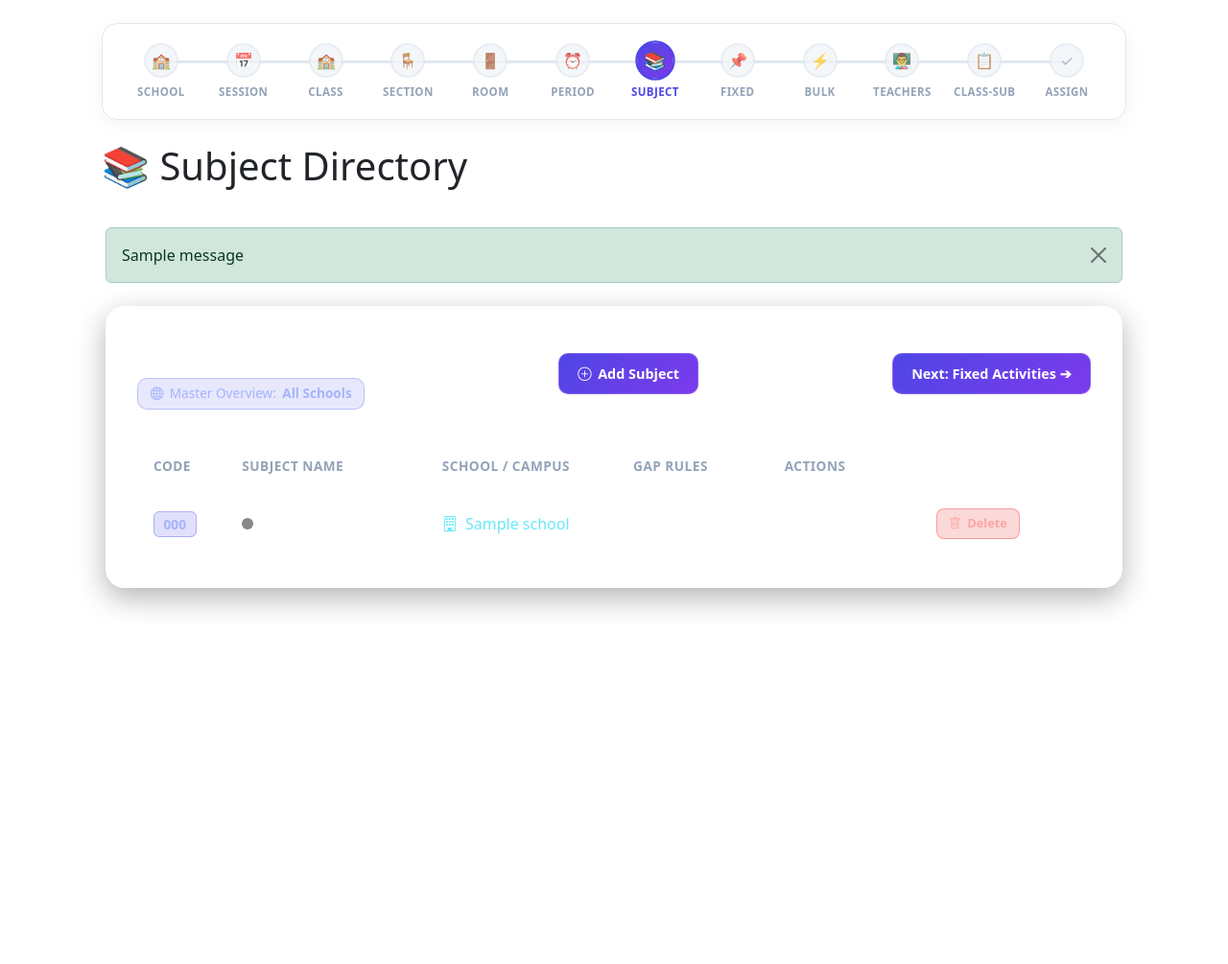
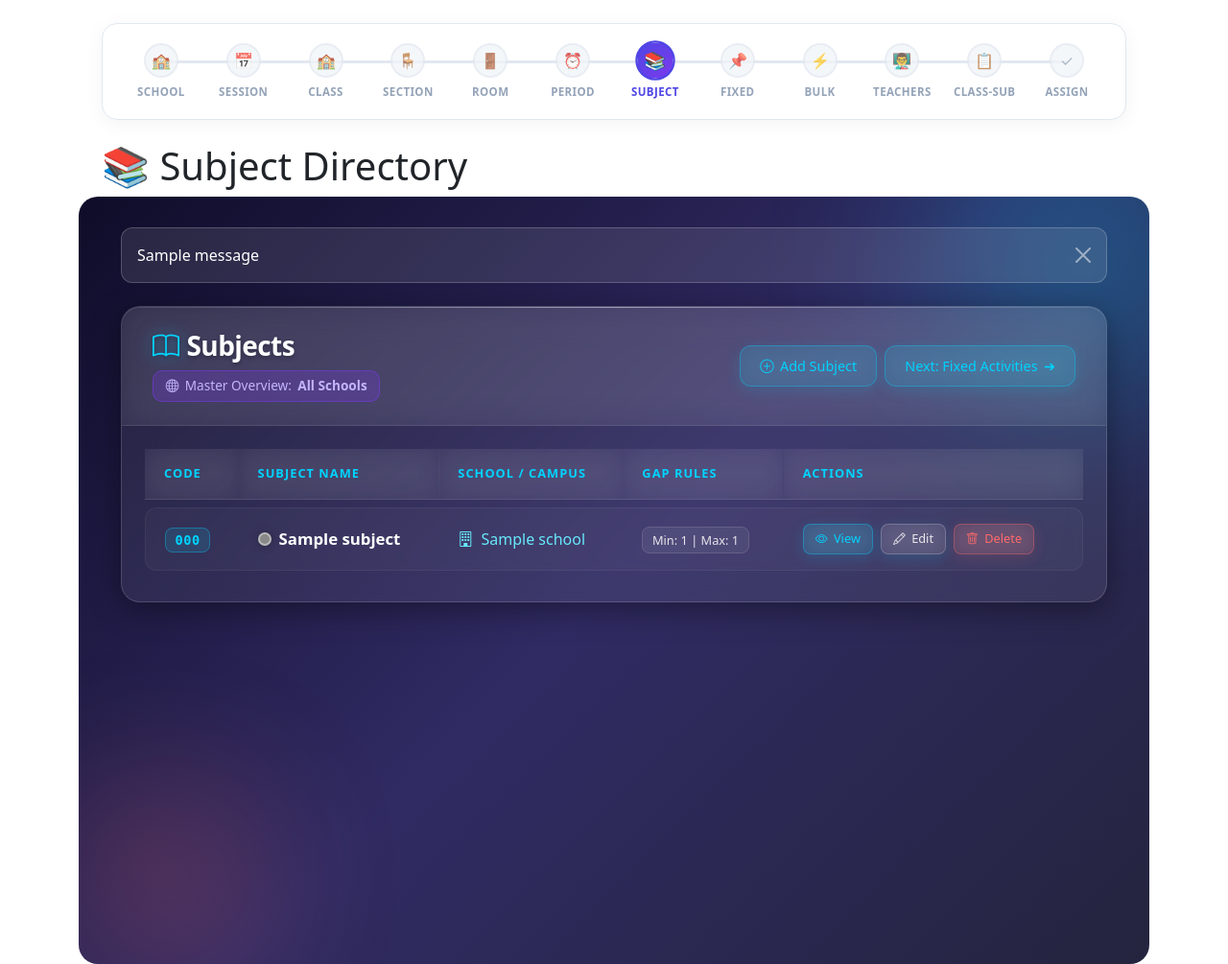
Before and after one commit to kmbbsr-gif/timetable_project, a Django app: page /subjects/ in a window 1280 px wide; the page is wider, and only the part inside the window is pictured. Shown: the part 104-1109 px from the top of that part at 96% size. Before the commit the page ends 741 px from the top of that part, so only its background shows below. Run offline with Django 5.2, Linux system fonts and the light colour scheme; a user stored in the database is signed in; tables that the repository leaves empty hold one stand-in row (values such as "Sample post"); one stand-in notice (Sample message) is shown; parts of the project's set-up code (start-up, migrations or seed data) failed here and were passed over; some libraries are stand-ins or nearby versions.

Commit message:
Update subject list template navigation and layout

```diff
--- a/templates/subjects/subject_list.html
+++ b/templates/subjects/subject_list.html
@@ -1,154 +1,308 @@
 {% extends 'base.html' %}
 
-{% block title %}Subjects - Timetable Studio{% endblock %}
+{% block title %}Subjects - Keshab Sir's School Studio{% endblock %}
 
-{% block extra_css %}
+{% block content %}
 <style>
+    /* ─── Animated Gradient Background ─── */
     .glass-page-wrapper {
-        padding: 2rem 1rem;
-        min-height: calc(100vh - 70px);
+        min-height: 100vh;
+        background: linear-gradient(135deg, #0f0c29 0%, #302b63 50%, #24243e 100%);
+        padding: 2rem;
+        position: relative;
+        overflow: hidden;
+        border-radius: 20px;
     }
-    .max-width-lg {
-        max-width: 1200px;
-        margin: 0 auto;
+
+    /* Floating ambient orbs for depth */
+    .glass-page-wrapper::before,
+    .glass-page-wrapper::after {
+        content: '';
+        position: absolute;
+        border-radius: 50%;
+        filter: blur(80px);
+        opacity: 0.4;
+        z-index: 0;
+        pointer-events: none;
+        animation: float 20s ease-in-out infinite;
     }
+
+    .glass-page-wrapper::before {
+        width: 400px;
+        height: 400px;
+        background: radial-gradient(circle, #00d4ff 0%, transparent 70%);
+        top: -100px;
+        right: -100px;
+        animation-delay: 0s;
+    }
+
+    .glass-page-wrapper::after {
+        width: 300px;
+        height: 300px;
+        background: radial-gradient(circle, #ff6b6b 0%, transparent 70%);
+        bottom: -50px;
+        left: -50px;
+        animation-delay: -10s;
+    }
+
+    @keyframes float {
+        0%, 100% { transform: translate(0, 0) scale(1); }
+        33% { transform: translate(30px, -30px) scale(1.1); }
+        66% { transform: translate(-20px, 20px) scale(0.9); }
+    }
+
+    /* ─── Glass Morphism Card ─── */
     .glass-card {
+        background: rgba(255, 255, 255, 0.07);
+        backdrop-filter: blur(20px);
+        -webkit-backdrop-filter: blur(20px);
+        border: 1px solid rgba(255, 255, 255, 0.15);
+        border-radius: 20px;
+        box-shadow: 0 8px 32px 0 rgba(0, 0, 0, 0.37),
+                    inset 0 1px 0 rgba(255, 255, 255, 0.1);
+        position: relative;
+        z-index: 1;
+        overflow: hidden;
+    }
+
+    .glass-card::before {
+        content: '';
+        position: absolute;
+        top: 0;
+        left: 0;
+        right: 0;
+        height: 1px;
+        background: linear-gradient(90deg, transparent, rgba(255, 255, 255, 0.4), transparent);
+    }
+
+    /* ─── Glass Header ─── */
+    .glass-header {
         background: rgba(255, 255, 255, 0.05);
         backdrop-filter: blur(16px);
         -webkit-backdrop-filter: blur(16px);
-        border: 1px solid rgba(255, 255, 255, 0.15);
-        border-radius: 20px;
-        box-shadow: 0 10px 30px rgba(0, 0, 0, 0.3);
-        padding: 2rem;
-    }
-    .glass-header {
+        border-bottom: 1px solid rgba(255, 255, 255, 0.1);
+        padding: 1.5rem 2rem;
         display: flex;
         justify-content: space-between;
         align-items: center;
-        margin-bottom: 2rem;
         flex-wrap: wrap;
         gap: 1rem;
     }
+
     .glass-title {
         color: #ffffff;
         font-size: 1.75rem;
-        font-weight: 700;
+        font-weight: 600;
         margin: 0;
+        text-shadow: 0 2px 4px rgba(0, 0, 0, 0.3);
+        letter-spacing: -0.02em;
         display: flex;
         align-items: center;
         gap: 0.5rem;
     }
+
+    .glass-title i {
+        color: #00d4ff;
+        filter: drop-shadow(0 0 8px rgba(0, 212, 255, 0.5));
+    }
+
+    /* ─── Glass Buttons ─── */
+    .btn-glass {
+        background: rgba(0, 212, 255, 0.15);
+        backdrop-filter: blur(10px);
+        -webkit-backdrop-filter: blur(10px);
+        border: 1px solid rgba(0, 212, 255, 0.35);
+        color: #00d4ff !important;
+        padding: 0.6rem 1.25rem;
+        border-radius: 12px;
+        font-weight: 500;
+        font-size: 0.9rem;
+        transition: all 0.3s cubic-bezier(0.4, 0, 0.2, 1);
+        text-decoration: none !important;
+        display: inline-flex;
+        align-items: center;
+        gap: 0.4rem;
+        cursor: pointer;
+        box-shadow: 0 4px 15px rgba(0, 212, 255, 0.15);
+    }
+
+    .btn-glass:hover {
+        background: rgba(0, 212, 255, 0.3);
+        border-color: rgba(0, 212, 255, 0.6);
+        color: #ffffff !important;
+        transform: translateY(-2px);
+        box-shadow: 0 8px 25px rgba(0, 212, 255, 0.35);
+    }
+
+    .btn-glass-danger {
+        background: rgba(255, 107, 107, 0.15);
+        border: 1px solid rgba(255, 107, 107, 0.35);
+        color: #ff6b6b !important;
+        box-shadow: 0 4px 15px rgba(255, 107, 107, 0.15);
+    }
+
+    .btn-glass-danger:hover {
+        background: rgba(255, 107, 107, 0.3);
+        border-color: rgba(255, 107, 107, 0.6);
+        color: #ffffff !important;
+        box-shadow: 0 8px 25px rgba(255, 107, 107, 0.35);
+    }
+
+    .btn-glass-secondary {
+        background: rgba(255, 255, 255, 0.08);
+        border: 1px solid rgba(255, 255, 255, 0.2);
+        color: rgba(255, 255, 255, 0.85) !important;
+    }
+
+    .btn-glass-secondary:hover {
+        background: rgba(255, 255, 255, 0.18);
+        border-color: rgba(255, 255, 255, 0.4);
+        color: #ffffff !important;
+    }
+
+    .btn-glass-sm {
+        padding: 0.35rem 0.75rem;
+        font-size: 0.8rem;
+        border-radius: 8px;
+    }
+
+    /* ─── Glass Table ─── */
+    .glass-table-container {
+        padding: 1rem 1.5rem 1.5rem 1.5rem;
+        overflow-x: auto;
+    }
+
+    .glass-table {
+        width: 100%;
+        border-collapse: separate;
+        border-spacing: 0 8px;
+        color: rgba(255, 255, 255, 0.9);
+    }
+
+    .glass-table thead th {
+        background: rgba(255, 255, 255, 0.05);
+        backdrop-filter: blur(12px);
+        -webkit-backdrop-filter: blur(12px);
+        color: #00d4ff;
+        font-weight: 600;
+        font-size: 0.8rem;
+        text-transform: uppercase;
+        letter-spacing: 0.08em;
+        padding: 1rem 1.25rem;
+        text-align: left;
+        border-bottom: 1px solid rgba(255, 255, 255, 0.12);
+        white-space: nowrap;
+    }
+
+    .glass-table tbody tr {
+        background: rgba(255, 255, 255, 0.03);
+        transition: all 0.25s ease;
+    }
+
+    .glass-table tbody tr:hover {
+        background: rgba(255, 255, 255, 0.08);
+        transform: scale(1.002);
+    }
+
+    .glass-table td {
+        padding: 1rem 1.25rem;
+        vertical-align: middle;
+        border-top: 1px solid rgba(255, 255, 255, 0.05);
+        border-bottom: 1px solid rgba(255, 255, 255, 0.05);
+    }
+
+    .glass-table td:first-child {
+        border-top-left-radius: 12px;
+        border-bottom-left-radius: 12px;
+        border-left: 1px solid rgba(255, 255, 255, 0.05);
+        font-weight: 600;
+        color: #ffffff;
+    }
+
+    .glass-table td:last-child {
+        border-top-right-radius: 12px;
+        border-bottom-right-radius: 12px;
+        border-right: 1px solid rgba(255, 255, 255, 0.05);
+    }
+
+    /* ─── Tags & Badges ─── */
+    .code-tag {
+        background: rgba(0, 212, 255, 0.12);
+        color: #00d4ff;
+        border: 1px solid rgba(0, 212, 255, 0.35);
+        padding: 0.25rem 0.6rem;
+        border-radius: 8px;
+        font-family: monospace;
+        font-size: 0.85rem;
+        font-weight: 700;
+        letter-spacing: 0.5px;
+    }
+
     .scope-badge {
         font-size: 0.85rem;
+        background: rgba(124, 58, 237, 0.25);
+        border: 1px solid rgba(124, 58, 237, 0.5);
+        color: #c4b5fd;
         padding: 0.35rem 0.8rem;
         border-radius: 10px;
         display: inline-flex;
         align-items: center;
         gap: 0.4rem;
-        background: rgba(16, 185, 129, 0.15);
-        border: 1px solid rgba(16, 185, 129, 0.3);
-        color: #6ee7b7;
     }
-    .glass-table-container {
-        overflow-x: auto;
-        border-radius: 12px;
-        border: 1px solid rgba(255, 255, 255, 0.1);
+
+    .gap-badge {
+        background: rgba(255, 255, 255, 0.06);
+        border: 1px solid rgba(255, 255, 255, 0.12);
+        color: rgba(255, 255, 255, 0.85);
+        padding: 0.25rem 0.6rem;
+        border-radius: 8px;
+        font-size: 0.8rem;
+        font-weight: 500;
     }
-    .glass-table {
-        width: 100%;
-        border-collapse: collapse;
-        color: #ffffff;
+
+    .color-indicator {
+        display: inline-block;
+        width: 14px;
+        height: 14px;
+        border-radius: 50%;
+        box-shadow: 0 0 10px rgba(0, 0, 0, 0.3);
+        border: 2px solid rgba(255, 255, 255, 0.4);
+        flex-shrink: 0;
     }
-    .glass-table th {
-        background: rgba(255, 255, 255, 0.08);
-        padding: 1rem;
-        font-weight: 600;
-        text-align: left;
-        border-bottom: 1px solid rgba(255, 255, 255, 0.15);
-        font-size: 0.85rem;
-        text-transform: uppercase;
-        letter-spacing: 0.5px;
-        color: #94a3b8;
-    }
-    .glass-table td {
-        padding: 1rem;
-        border-bottom: 1px solid rgba(255, 255, 255, 0.05);
-        vertical-align: middle;
-    }
-    .glass-table tbody tr:hover {
-        background: rgba(255, 255, 255, 0.03);
-    }
-    .code-tag {
-        background: rgba(99, 102, 241, 0.2);
-        color: #a5b4fc;
-        border: 1px solid rgba(99, 102, 241, 0.4);
-        padding: 0.2rem 0.6rem;
-        border-radius: 6px;
-        font-weight: 600;
-        font-size: 0.85rem;
-    }
-    .btn-glass {
-        display: inline-flex;
-        align-items: center;
-        gap: 0.4rem;
-        background: linear-gradient(135deg, #4f46e5 0%, #7c3aed 100%);
-        color: #ffffff;
-        padding: 0.6rem 1.2rem;
-        border-radius: 10px;
-        text-decoration: none;
-        font-weight: 600;
-        font-size: 0.9rem;
-        border: 1px solid rgba(255, 255, 255, 0.2);
-        transition: all 0.2s ease;
-    }
-    .btn-glass:hover {
-        transform: translateY(-2px);
-        box-shadow: 0 6px 20px rgba(79, 70, 229, 0.5);
-        color: #ffffff;
-    }
-    .btn-glass-sm {
-        padding: 0.35rem 0.75rem;
-        font-size: 0.8rem;
-        border-radius: 8px;
-    }
-    .btn-glass-secondary {
-        background: rgba(255, 255, 255, 0.1);
-        border-color: rgba(255, 255, 255, 0.2);
-    }
-    .btn-glass-danger {
-        background: rgba(239, 68, 68, 0.2);
-        border-color: rgba(239, 68, 68, 0.4);
-        color: #fca5a5;
-    }
-    .btn-glass-danger:hover {
-        background: rgba(239, 68, 68, 0.4);
-        color: #ffffff;
-    }
+
     .action-group {
         display: flex;
-        gap: 0.4rem;
+        gap: 0.5rem;
+        align-items: center;
+    }
+
+    .glass-alert {
+        background: rgba(255, 255, 255, 0.1);
+        border: 1px solid rgba(255, 255, 255, 0.2);
+        color: #ffffff;
+        border-radius: 12px;
+        margin-bottom: 1.5rem;
     }
 </style>
-{% endblock %}
 
-{% block content %}
 <div class="container-fluid px-4">
+    <!-- Wizard Stepper (Step 7: Subjects) -->
     {% include 'components/wizard_stepper.html' with current_step=7 %}
 
     <div class="page-header">
         <h1>📚 Subject Directory</h1>
     </div>
-    <!-- Your Subject form/table content goes here -->
 </div>
+
 <div class="glass-page-wrapper">
     <div class="container-fluid max-width-lg">
 
         <!-- Messages -->
         {% if messages %}
             {% for message in messages %}
-                <div class="alert alert-{{ message.tags }} alert-dismissible fade show mb-4" role="alert">
+                <div class="alert alert-{{ message.tags|default:'info' }} alert-dismissible fade show glass-alert" role="alert">
                     {{ message }}
-                    <button type="button" class="btn-close" data-bs-dismiss="alert"></button>
+                    <button type="button" class="btn-close btn-close-white" data-bs-dismiss="alert"></button>
                 </div>
             {% endfor %}
         {% endif %}
@@ -164,7 +318,7 @@
                     </h1>
                     {% if user.is_superuser and not current_school and not request.school %}
                         <div class="mt-2">
-                            <span class="scope-badge" style="background: rgba(99, 102, 241, 0.15); border-color: rgba(99, 102, 241, 0.3); color: #a5b4fc;">
+                            <span class="scope-badge">
                                 <i class="bi bi-globe"></i> Master Overview: <strong>All Schools</strong>
                             </span>
                         </div>
@@ -177,10 +331,14 @@
                     {% endif %}
                 </div>
 
-                <a href="{% url 'subject_create' %}" class="btn-glass">
-                    <i class="bi bi-plus-circle"></i> Add Subject
-                </a>
-                <a href="{% url 'manage_fixed_entries' %}" class="btn-glass">Next: Fixed Activities ➔</a>
+                <div class="d-flex align-items-center gap-2">
+                    <a href="{% url 'subject_create' %}" class="btn-glass">
+                        <i class="bi bi-plus-circle"></i> Add Subject
+                    </a>
+                    <a href="{% url 'manage_fixed_entries' %}" class="btn-glass">
+                        <span>Next: Fixed Activities</span> ➔
+                    </a>
+                </div>
             </div>
 
             <!-- Table -->
@@ -205,8 +363,8 @@
                             </td>
                             <td>
                                 <div class="d-flex align-items-center gap-2">
-                                    <span style="display:inline-block; width:12px; height:12px; border-radius:50%; background-color: {{ subject.color|default:'#4f46e5' }};"></span>
-                                    <strong>{{ subject.name }}</strong>
+                                    <span class="color-indicator" style="background-color: {{ subject.color|default:'#4f46e5' }};"></span>
+                                    <strong style="font-size: 1.05rem; color: #ffffff;">{{ subject.name }}</strong>
                                 </div>
                             </td>
 
@@ -219,14 +377,14 @@
                             {% endif %}
 
                             <td>
-                                <small style="color: rgba(255, 255, 255, 0.7);">
+                                <span class="gap-badge">
                                     Min: {{ subject.min_gap_periods|default:0 }} | Max: {{ subject.max_gap_periods|default:4 }}
-                                </small>
+                                </span>
                             </td>
 
                             <td>
                                 <div class="action-group">
-                                    <a href="{% url 'subject_detail' subject.pk %}" class="btn-glass btn-glass-secondary btn-glass-sm" title="View Subject">
+                                    <a href="{% url 'subject_detail' subject.pk %}" class="btn-glass btn-glass-sm" title="View Subject">
                                         <i class="bi bi-eye"></i> View
                                     </a>
                                     <a href="{% url 'subject_update' subject.pk %}" class="btn-glass btn-glass-secondary btn-glass-sm" title="Edit Subject">
@@ -240,8 +398,12 @@
                         </tr>
                         {% empty %}
                         <tr>
-                            <td colspan="{% if user.is_superuser and not current_school and not request.school %}5{% else %}4{% endif %}" class="text-center py-4" style="color: rgba(255, 255, 255, 0.5);">
-                                <i class="bi bi-info-circle me-1"></i> No subjects found for this institution.
+                            <td colspan="{% if user.is_superuser and not current_school and not request.school %}5{% else %}4{% endif %}" class="text-center py-5" style="color: rgba(255, 255, 255, 0.6);">
+                                <i class="bi bi-journal-x display-6 d-block mb-3" style="color: #00d4ff; opacity: 0.5;"></i>
+                                <p class="mb-2">No subjects found for this institution.</p>
+                                <a href="{% url 'subject_create' %}" class="btn-glass mt-2">
+                                    <i class="bi bi-plus-circle"></i> Add First Subject
+                                </a>
                             </td>
                         </tr>
                         {% endfor %}
```
